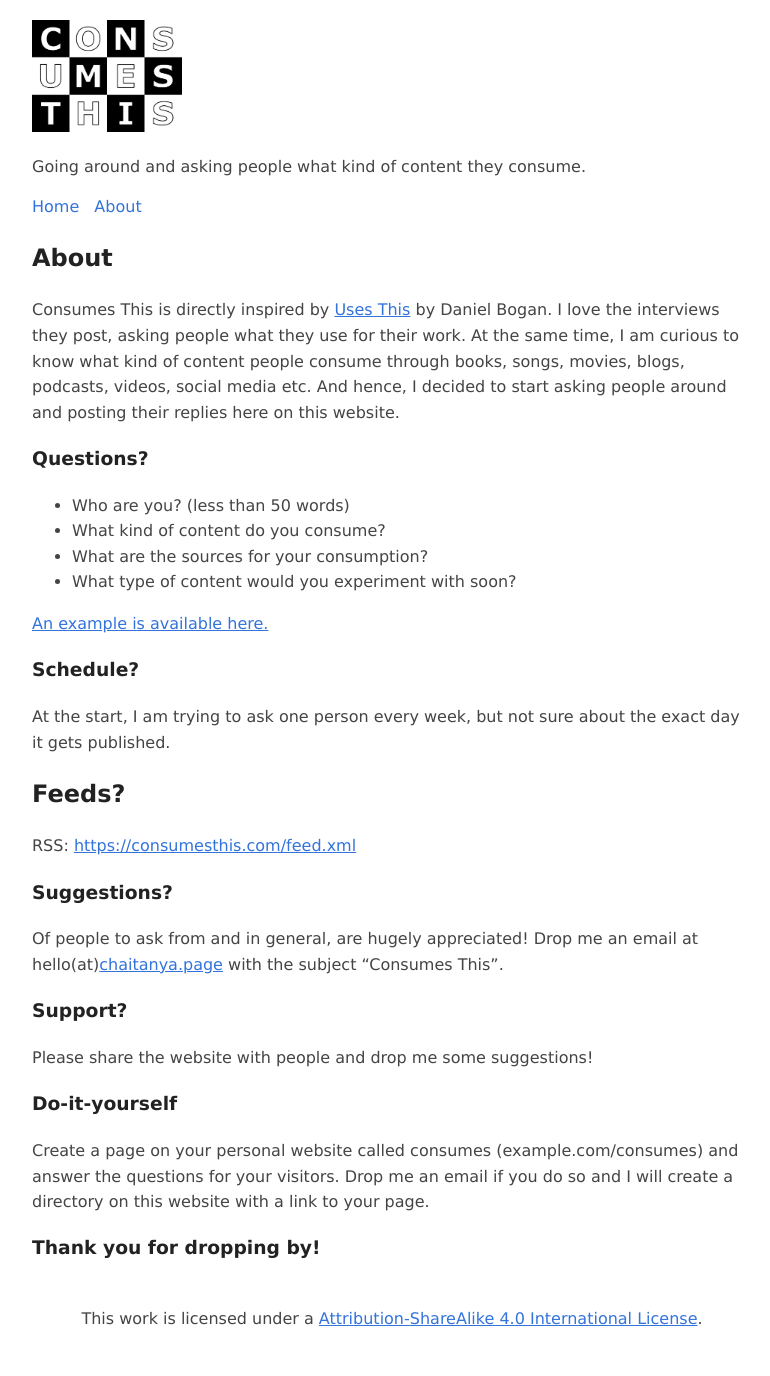
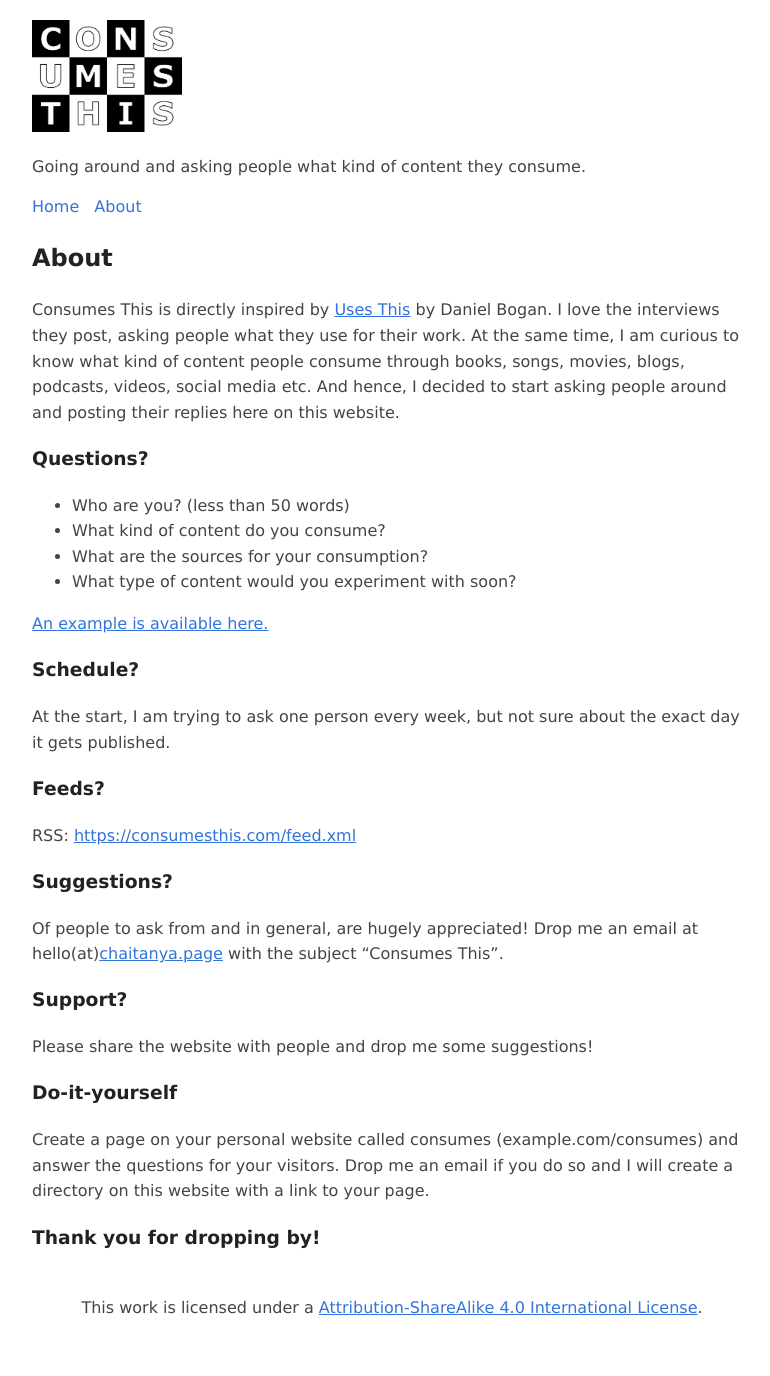
Before and after one commit to chtny/consumesthis, a Jekyll site: the page built from about.md, in a window 1280 px wide. Shown: the whole page, without its empty margins (248-1018 px from the left). Built offline with Jekyll 4.4.1, drawn with Linux system fonts in a browser that asks for light colours.

```diff
--- a/about.md
+++ b/about.md
@@ -16,7 +16,7 @@ Consumes This is directly inspired by [Uses This](https://usesthis.com/) by Dani
 ### Schedule?
 At the start, I am trying to ask one person every week, but not sure about the exact day it gets published.
 
-## Feeds?
+### Feeds?
 RSS: [https://consumesthis.com/feed.xml](https://consumesthis.com/feed.xml)
 
 ### Suggestions?
```
